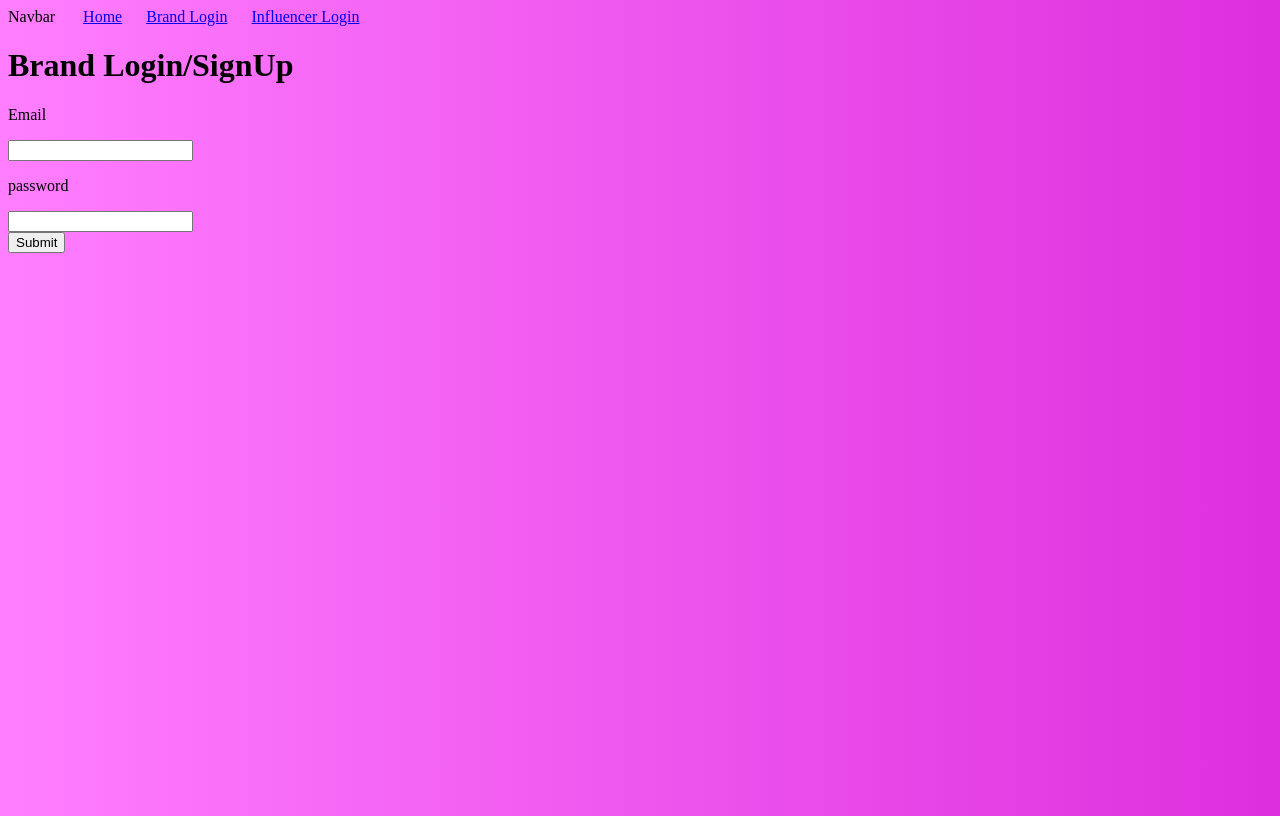
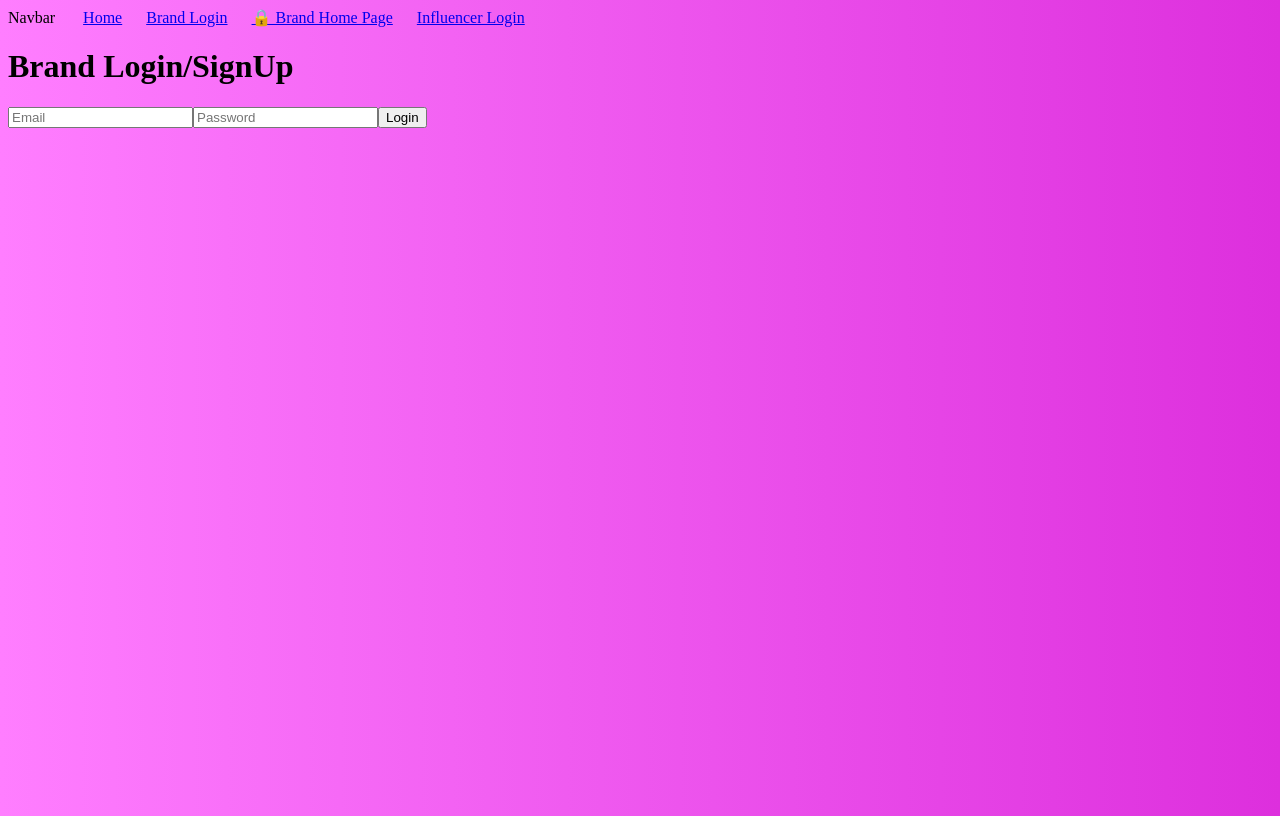
Before and after one commit to eagleeye0/eagleeye0.github.io, a React (Create React App) app: page /brand-login in a window 1280 px wide. Built offline with nearby package versions, Linux system fonts and the light colour scheme.

Commit message:
Add brand login and brand main page, Also initialised redux state components

```diff
--- a/package.json
+++ b/package.json
@@ -3,6 +3,7 @@
   "version": "0.1.0",
   "private": true,
   "dependencies": {
+    "@reduxjs/toolkit": "^2.6.0",
     "@testing-library/jest-dom": "^5.16.4",
     "@testing-library/react": "^13.3.0",
     "@testing-library/user-event": "^13.5.0",
@@ -11,7 +12,7 @@
     "react": "^18.1.0",
     "react-dom": "^18.1.0",
     "react-google-recaptcha": "^2.1.0",
-    "react-redux": "^8.0.2",
+    "react-redux": "^8.1.3",
     "react-router-dom": "^6.3.0",
     "react-scripts": "5.0.1",
     "redux": "^4.2.0",
@@ -43,7 +44,7 @@
       "last 1 safari version"
     ]
   },
-  "proxy": "http://api:8000",
+  "proxy": "http://localhost:5000",
   "devDependencies": {
     "nodemon": "^2.0.16"
   }
--- a/src/App.jsx
+++ b/src/App.jsx
@@ -3,7 +3,9 @@ import { BrowserRouter as Router, Routes, Route } from "react-router-dom";
 import Home from "./pages/home";
 // import Shop from "./pages/shop";
 import BrandLogin from "./pages/brandLogin";
+import Brand from "./pages/brand";
 import InfluencerLogin from "./pages/influencerLogin";
+import RequireAuth from "./loginRouters";
 
 export default function App() {
 
@@ -11,25 +13,11 @@ export default function App() {
   return <Router>
     <Routes>
       <Route path="/" element={<Home />} />
-      {/* <Route path="/shop/" element={<Shop />} /> */}
       <Route path="/brand-login/" element={<BrandLogin />} />
+      <Route element={<RequireAuth redirectTo="/brand-login" />}>
+        <Route path="/brand" element={<Brand />} />
+      </Route>
       <Route path="/influencer-login/" element={<InfluencerLogin />} />
-      {/* <Route
-        path="/dashboard"
-        element={
-          <RequireAuth redirectTo="/login">
-            <Dashboard />
-          </RequireAuth>
-        }
-      />
-      <Route
-        path="/checkout"
-        element={
-          <RequireAuth redirectTo="/login">
-            <Checkout />
-          </RequireAuth>
-        }
-      /> */}
     </Routes>
   </Router>
 }
--- a/src/components/navbar.jsx
+++ b/src/components/navbar.jsx
@@ -11,6 +11,8 @@ export default function Navbar() {
             {/* <a href="/shop">Shop</a> */}
             <a href="/brand-login">Brand Login</a>
             &nbsp;&nbsp;&nbsp;&nbsp;&nbsp;&nbsp;
+            <a href="/brand">🔒 Brand Home Page</a>
+            &nbsp;&nbsp;&nbsp;&nbsp;&nbsp;&nbsp;
             <a href="/influencer-login">Influencer Login</a>
         </div>
     </>
--- a/src/loginRouters.jsx
+++ b/src/loginRouters.jsx
@@ -1,10 +1,8 @@
-import React from "react";
 import { useSelector } from "react-redux";
-import { Navigate, Outlet, Route, useLocation } from "react-router-dom";
+import { Navigate, Outlet } from "react-router-dom";
 
-export function RequireAuth({ children, redirectTo }) {
+export default function RequireAuth({ redirectTo = "/brand-login" }) {
+  const user = useSelector((state) => state.auth.user); // Fix: Use state.auth.user
 
-    let isAuthenticated = useSelector(state => state.auth.isAuthenticated);
-
-    return isAuthenticated ? children : <Navigate to={redirectTo} />;
+  return user ? <Outlet /> : <Navigate to={redirectTo} replace />;
 }
--- /dev/null
+++ b/src/pages/brand.jsx
@@ -0,0 +1,17 @@
+import { useEffect, useState } from "react";
+import { useDispatch, useSelector } from "react-redux";
+import { useNavigate } from "react-router-dom";
+import { loginUser } from "../redux/slices/authSlice";
+import Navbar from "../components/navbar";
+
+export default function Login() {
+  const { loading, error, user } = useSelector((state) => state.auth);
+
+  return (
+    <div>
+      <Navbar />
+      <h1>Brand Main Page</h1>
+      Welcome {user.name}
+    </div>
+  );
+}
--- a/src/pages/brandLogin.jsx
+++ b/src/pages/brandLogin.jsx
@@ -1,21 +1,54 @@
-import React from "react";
+import { useEffect, useState } from "react";
+import { useDispatch, useSelector } from "react-redux";
+import { useNavigate } from "react-router-dom";
+import { loginUser } from "../redux/slices/authSlice";
 import Navbar from "../components/navbar";
 
-export default function Shop() {
+export default function Login() {
+  const [email, setEmail] = useState("");
+  const [password, setPassword] = useState("");
+  const dispatch = useDispatch();
+  const navigate = useNavigate();
+  const { loading, error, user } = useSelector((state) => state.auth);
 
+  // Redirect if user is already logged in
+  useEffect(() => {
+    if (user) {
+      navigate("/brand");
+    }
+  }, [user, navigate]);
 
-  return <>
-    <Navbar />
-    <h1>Brand Login/SignUp</h1>
-    <form>
-      <p>Email</p>
-      <input type="email"></input>
-      <br />
+  const handleLogin = (e) => {
+    e.preventDefault();
+    dispatch(loginUser({ email, password }));
+  };
 
-      <p>password</p>
-      <input type="password"></input>
-      <br />
-      <button>Submit</button>
-    </form>
-  </>
+  return (
+    <div>
+      <Navbar />
+     <h1>Brand Login/SignUp</h1>
+      {user ? <p>Welcome, {user.name}!</p> : (
+        <form onSubmit={handleLogin}>
+          <input
+            type="email"
+            placeholder="Email"
+            value={email}
+            onChange={(e) => setEmail(e.target.value)}
+            required
+          />
+          <input
+            type="password"
+            placeholder="Password"
+            value={password}
+            onChange={(e) => setPassword(e.target.value)}
+            required
+          />
+          <button type="submit" disabled={loading}>
+            {loading ? "Logging in..." : "Login"}
+          </button>
+        </form>
+      )}
+      {error && <p style={{ color: "red" }}>{error}</p>}
+    </div>
+  );
 }
--- /dev/null
+++ b/src/redux/slices/authSlice.js
@@ -0,0 +1,60 @@
+import { createSlice, createAsyncThunk } from "@reduxjs/toolkit";
+import axios from "axios";
+
+const storedUser = JSON.parse(localStorage.getItem("user")) || null;
+
+export const loginUser = createAsyncThunk(
+    "auth/loginUser",
+    async ({ email, password }, thunkAPI) => {
+        try {
+
+            const body = {
+                email: email,
+                password: password
+            }
+            const response = await axios.post("api/v1/auth/login", body);
+
+            if (response.data) {
+                localStorage.setItem("user", JSON.stringify(response.data.user_data));
+            }
+            const user = response.data.user_data;
+
+            if (response.status === 200) {
+                return { id: user.id, email: email, name: user.name };
+            } else {
+                return thunkAPI.rejectWithValue("Invalid email or password");
+            }
+        } catch (error) {
+            return thunkAPI.rejectWithValue(error.message);
+        }
+    }
+);
+
+const authSlice = createSlice({
+    name: "auth",
+    initialState: { user: storedUser, loading: false, error: null },
+    reducers: {
+        logout: (state) => {
+            state.user = null;
+            localStorage.removeItem("user");
+        },
+    },
+    extraReducers: (builder) => {
+        builder
+            .addCase(loginUser.pending, (state) => {
+                state.loading = true;
+                state.error = null;
+            })
+            .addCase(loginUser.fulfilled, (state, action) => {
+                state.loading = false;
+                state.user = action.payload;
+            })
+            .addCase(loginUser.rejected, (state, action) => {
+                state.loading = false;
+                state.error = action.payload;
+            });
+    },
+});
+
+export const { logout } = authSlice.actions;
+export default authSlice.reducer;
--- /dev/null
+++ b/src/redux/store.js
@@ -0,0 +1,28 @@
+// import React from "react";
+// import { legacy_createStore as createStore, combineReducers, applyMiddleware } from 'redux';
+// import thunk from 'redux-thunk';
+// import { composeWithDevTools } from 'redux-devtools-extension'
+
+
+// const reducer = combineReducers({
+//     key: "value",
+// })
+
+// let initialState = {
+//     key: "value"
+// }
+
+// const middlware = [thunk];
+
+// const store = createStore(reducer, initialState, composeWithDevTools(applyMiddleware(...middlware)));
+// export default store;
+
+
+import { configureStore } from "@reduxjs/toolkit";
+import authReducer from "./slices/authSlice.js";
+
+export const store = configureStore({
+  reducer: {
+    auth: authReducer,
+  },
+});
--- a/src/store.js
+++ /dev/null
@@ -1,18 +0,0 @@
-import React from "react";
-import { legacy_createStore as createStore, combineReducers, applyMiddleware } from 'redux';
-import thunk from 'redux-thunk';
-import { composeWithDevTools } from 'redux-devtools-extension'
-
-
-const reducer = combineReducers({
-    key: "value",
-})
-
-let initialState = {
-    key: "value"
-}
-
-const middlware = [thunk];
-
-const store = createStore(reducer, initialState, composeWithDevTools(applyMiddleware(...middlware)));
-export default store;
```
Also changed, not shown: src/index.js (+4 -3 lines), 1 other file (tests, documents, lock files or other folders).
